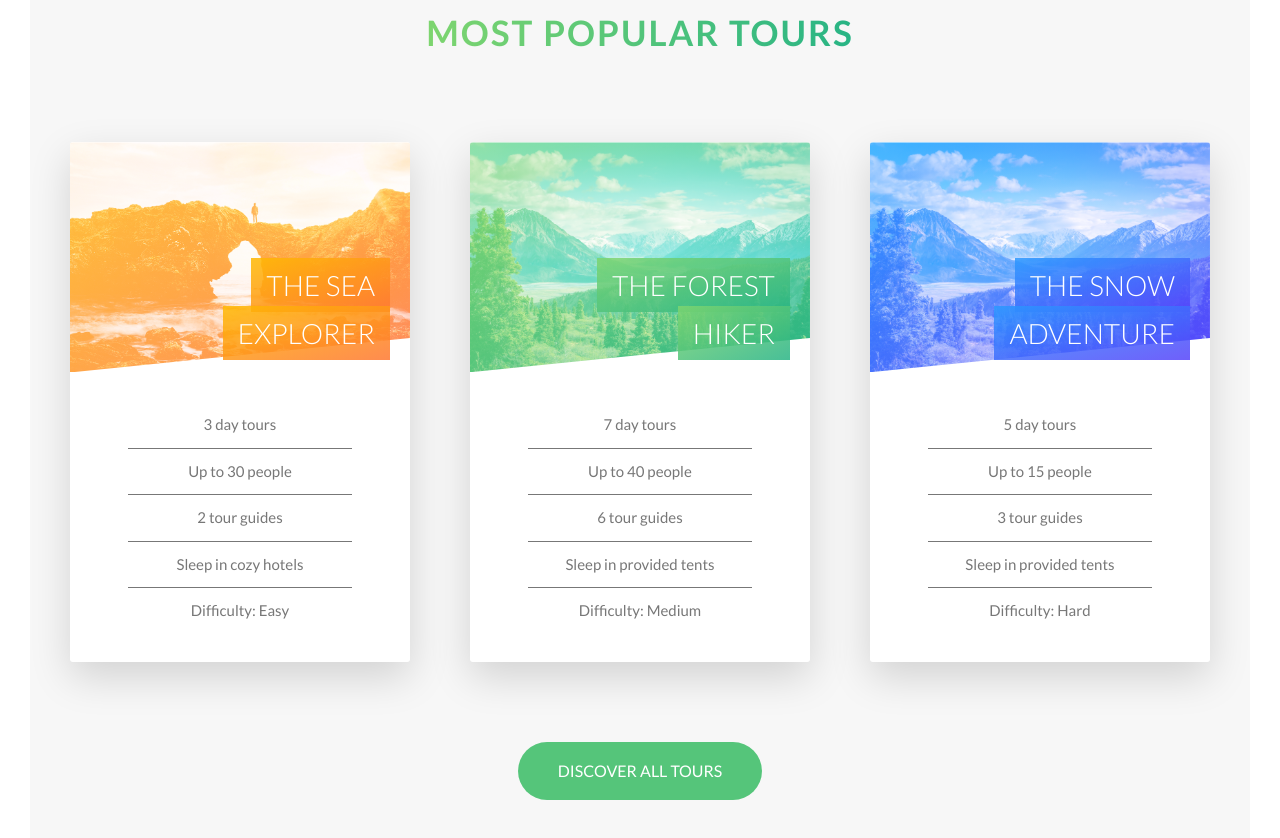
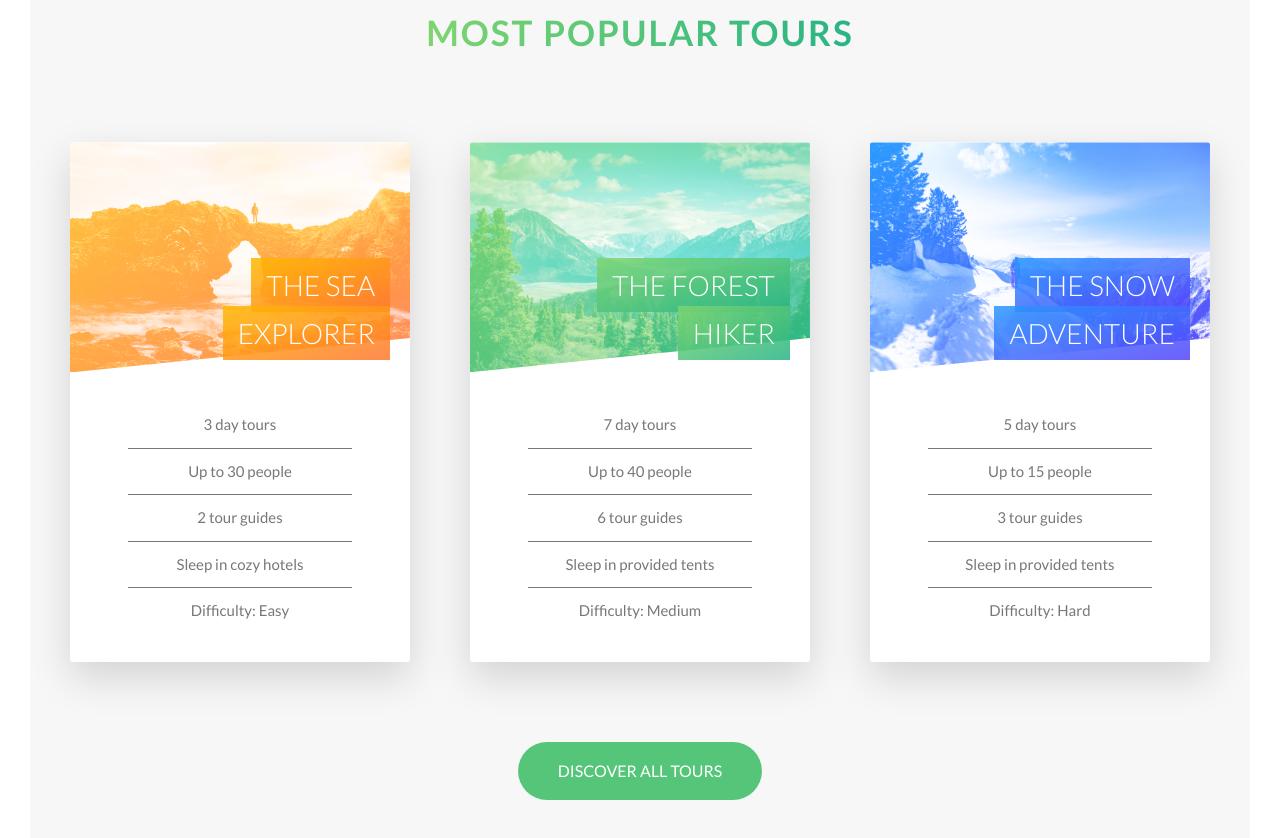
Before and after one commit to lilman109/Natours, a website: page index.html in a window 1280 px wide. Shown: the part 2385-3223 px from the top of the page. Drawn offline with Linux system fonts and the light colour scheme.

Commit message:
fixed img

```diff
--- a/sass/components/_card.scss
+++ b/sass/components/_card.scss
@@ -88,7 +88,7 @@
 					$color-tertiary-light,
 					$color-tertiary-dark
 				),
-				url('../../img/nat-6.jpg');
+				url('../../img/nat-7.jpg');
 		}
 	}
 
```
Also changed, not shown: css/style.css.
